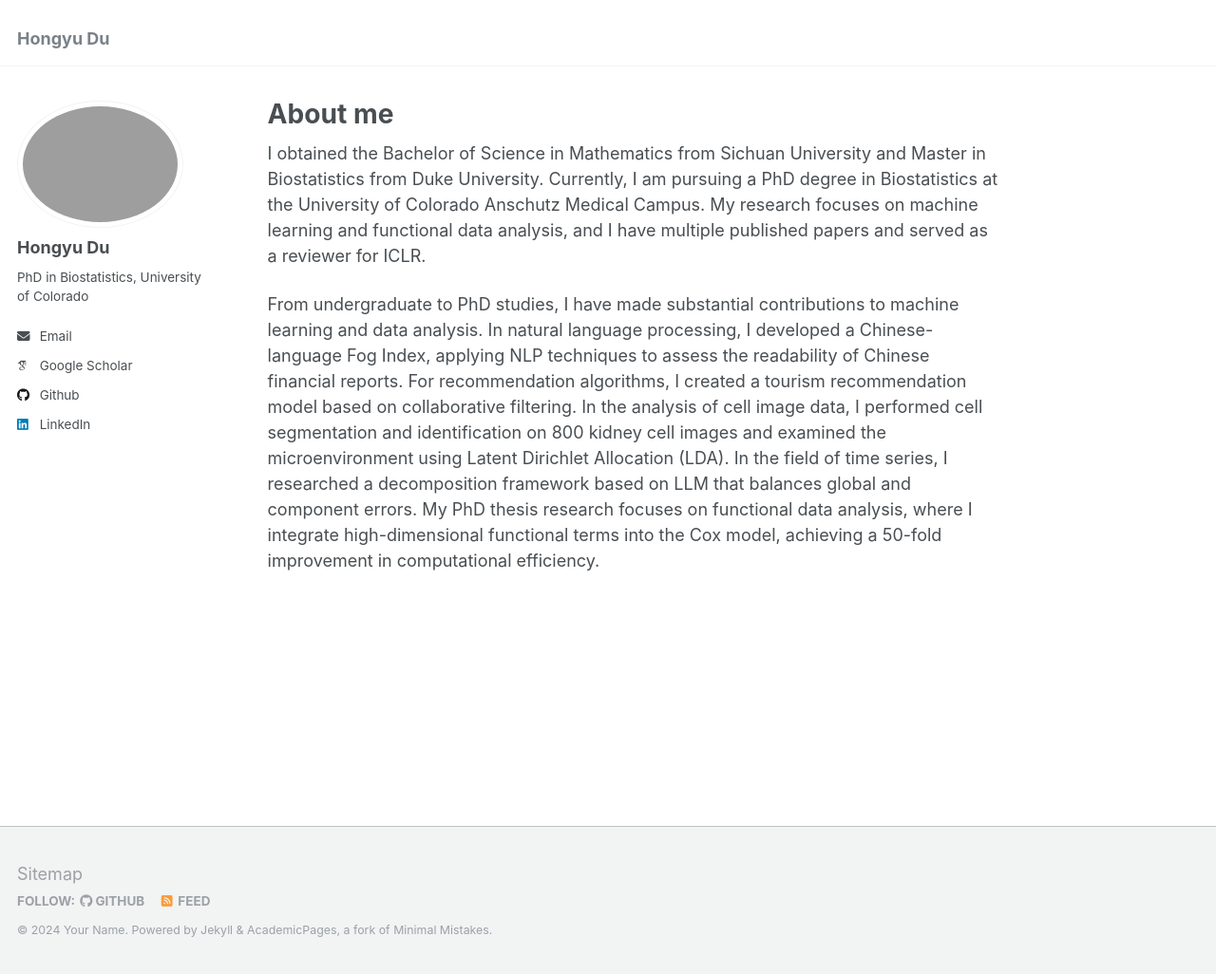
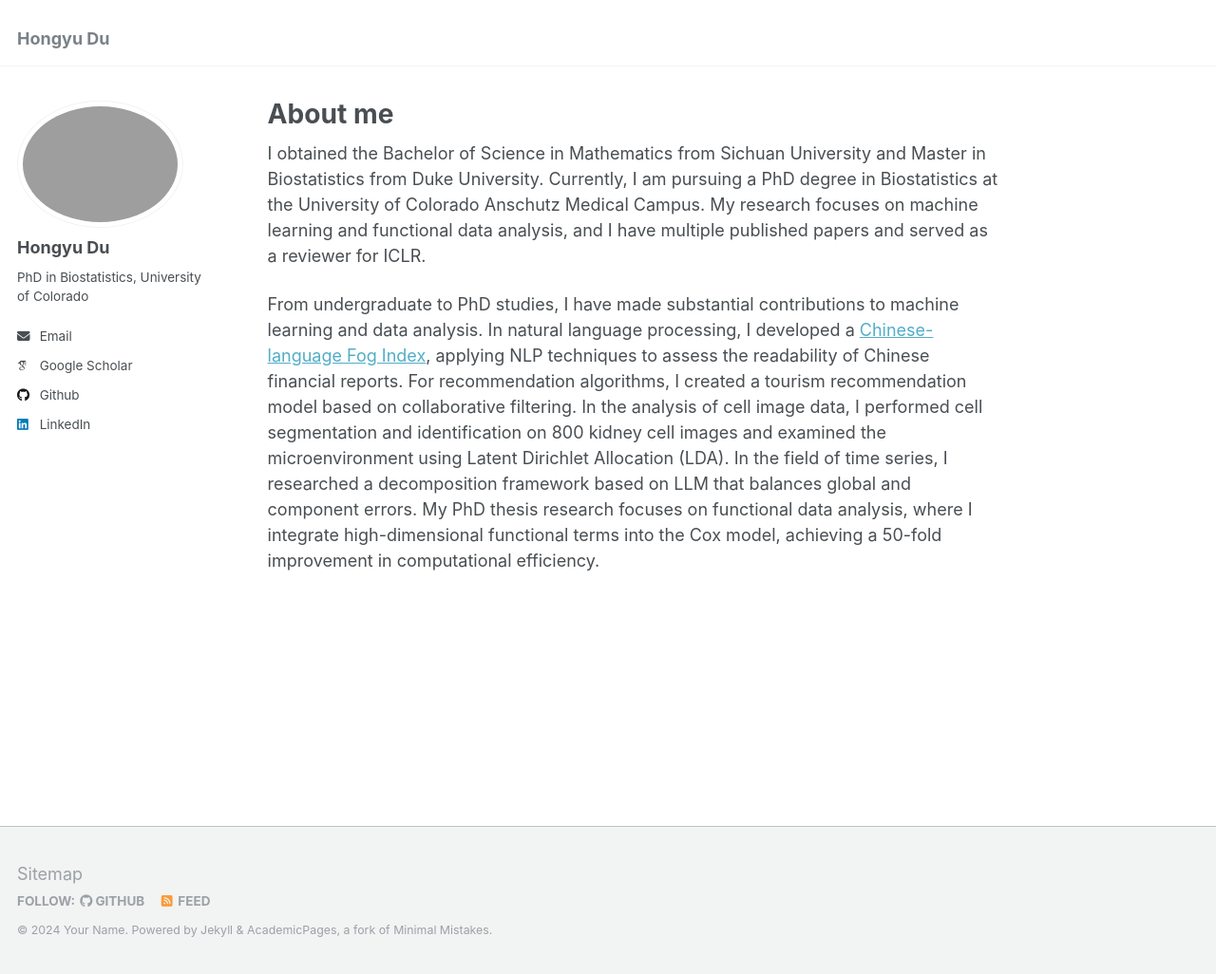
Before and after one commit to HongyuDu2/hongyu.github.io, a Jekyll site: the page built from _pages/about.md, in a window 1280 px wide and 1026 px high. Shown: the whole window at 95% size. Built offline with Jekyll 4.4.1, drawn with Linux system fonts in a browser that asks for light colours; some web fonts are replaced; part of the change alters nothing that is shown.

```diff
--- a/_pages/about.md
+++ b/_pages/about.md
@@ -10,4 +10,4 @@ redirect_from:
 
 I obtained the Bachelor of Science in Mathematics from Sichuan University and Master in Biostatistics from Duke University. Currently, I am pursuing a PhD degree in Biostatistics at the University of Colorado Anschutz Medical Campus. My research focuses on machine learning and functional data analysis, and I have multiple published papers and served as a reviewer for ICLR.
 
-From undergraduate to PhD studies, I have made substantial contributions to machine learning and data analysis. In natural language processing, I developed a Chinese-language Fog Index, applying NLP techniques to assess the readability of Chinese financial reports. For recommendation algorithms, I created a tourism recommendation model based on collaborative filtering. In the analysis of cell image data, I performed cell segmentation and identification on 800 kidney cell images and examined the microenvironment using Latent Dirichlet Allocation (LDA). In the field of time series, I researched a decomposition framework based on LLM that balances global and component errors. My PhD thesis research focuses on functional data analysis, where I integrate high-dimensional functional terms into the Cox model, achieving a 50-fold improvement in computational efficiency.
+From undergraduate to PhD studies, I have made substantial contributions to machine learning and data analysis. In natural language processing, I developed a [Chinese-language Fog Index](https://dl.acm.org/doi/pdf/10.1145/3395260.3395283?casa_token=JtSgDuOx34UAAAAA:ga8FGkSLvpZbgKvx4wej21u3B62w5gBRRQnPLhxq3hbylrCWQgfXJNRZa1ibWJu9TXWvmo7b5EZv), applying NLP techniques to assess the readability of Chinese financial reports. For recommendation algorithms, I created a tourism recommendation model based on collaborative filtering. In the analysis of cell image data, I performed cell segmentation and identification on 800 kidney cell images and examined the microenvironment using Latent Dirichlet Allocation (LDA). In the field of time series, I researched a decomposition framework based on LLM that balances global and component errors. My PhD thesis research focuses on functional data analysis, where I integrate high-dimensional functional terms into the Cox model, achieving a 50-fold improvement in computational efficiency.
```
